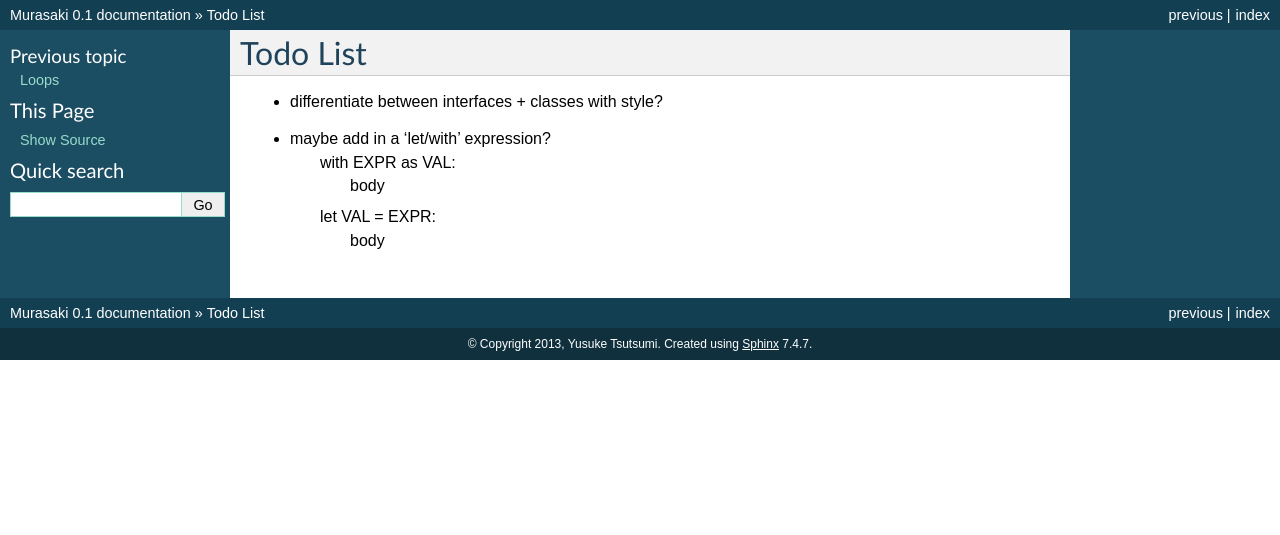
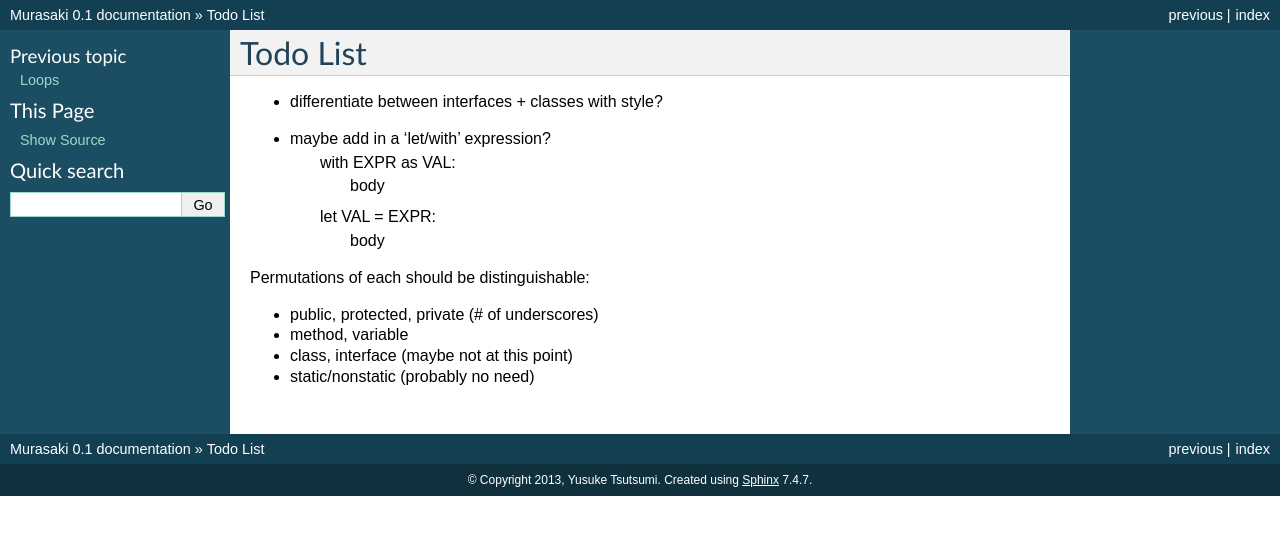
Before and after one commit to toumorokoshi/greyhawk-language, a Sphinx documentation site: the page built from docs/todo.rst, in a window 1280 px wide. Shown: the top 535 px of the page. Built offline with Sphinx 7.4.7, drawn with Linux system fonts in a browser that asks for light colours.

Commit message:
more notes, publish docs

```diff
--- a/docs/importing.rst
+++ b/docs/importing.rst
@@ -10,3 +10,8 @@ Importing modules in Murasaki work as follows::
 
   a.b.Foo()
   e.Foo()
+
+Package/Namespace names are always in all lowercase. No underscores, dashes, or special characters are allowed::
+
+    json
+    configparser
--- a/docs/todo.rst
+++ b/docs/todo.rst
@@ -7,3 +7,12 @@ Todo List
         body
     let VAL = EXPR:
         body
+
+
+
+Permutations of each should be distinguishable:
+
+* public, protected, private (# of underscores)
+* method, variable
+* class, interface (maybe not at this point)
+* static/nonstatic (probably no need)
```
Also changed, not shown: docs/style.rst (+7 -0 lines), 1 other file.
